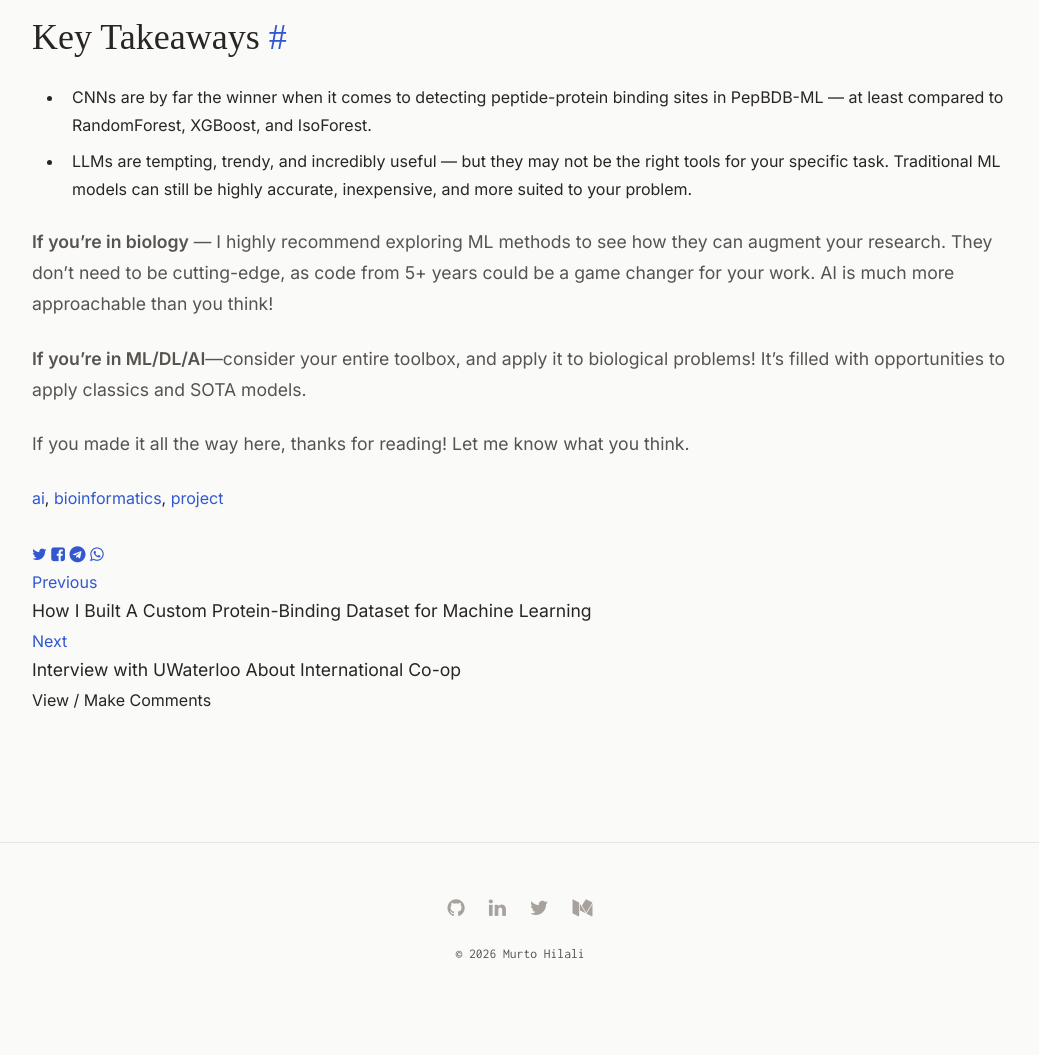
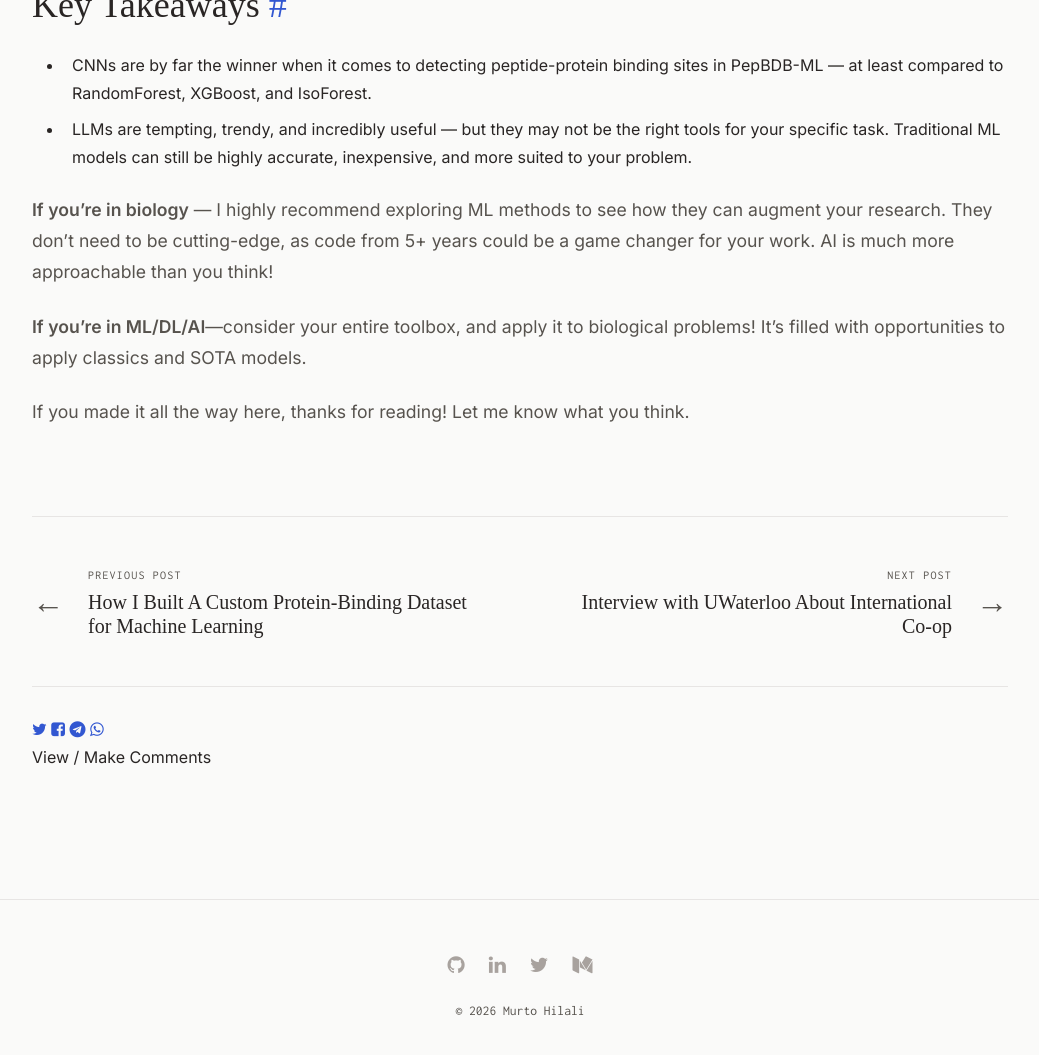
Before and after one commit to MurtoHilali/murtohilali.github.io, a Jekyll site: the page built from _posts/2024-08-31-benchmarking-peppi-models.md, in a window 1280 px wide and 1400 px high, scrolled down 19467 px, cut to the strip 329-1384 px from the top of the window. Shown: the whole strip, without its empty margins (120-1159 px from the left). Built offline with Jekyll 4.4.1, drawn with Linux system fonts in a browser that asks for light colours; some web fonts are replaced; before the commit the page ends 20809 px from its top, so only the background shows below that.

Commit message:
updating post nav

```diff
--- a/_layouts/post.html
+++ b/_layouts/post.html
@@ -2,49 +2,41 @@
 layout: default
 ---
 
-{% include backhead.html %}
+<div class="post">
+  <h1 class="title">{{ page.title }}</h1>
+  <p class="meta">
+    {{ page.date | date: "%B %-d, %Y" }}
+  </p>
 
-<section class="post">
-  <h1 class="title">{{ page.title }}</h1>
-  {% assign author = site.authors | where: 'short_name', page.author | first %}
-  {% if page.author %}
-    <div class="author-post">
-      <img class="author-post_avatar" src="{{ author.avatar }}" alt="">
-      <div>
-        <a href="{{ site.url }}{{ site.baseurl }}{{ author.url }}"><p class="author-post_p">{{ author.name }}</p></a>
-        {% assign minute=content | number_of_words | divided_by: 265 | plus: 1 %}
-        <time class="author-post_p" datetime="{{ page.date | date_to_xmlschema }}">{{ page.date | date: "%b %-d, %Y" }} •
-          {% if page.minute %} {{ page.minute }} {% else %} {{ minute }} {% endif %} min read</time>
+  {{ content }}
+</div>
+
+<div class="post-nav-minimal">
+  {% if page.previous.url %}
+    <a href="{{ site.url }}{{ site.baseurl }}{{ page.previous.url }}" class="nav-link-minimal">
+      <span class="minimal-arrow">←</span>
+      <div class="minimal-content">
+        <span class="minimal-label">Previous Post</span>
+        <span class="minimal-title">{{ page.previous.title }}</span>
       </div>
-    </div>
+    </a>
+  {% else %}
+    <div></div> <!-- Spacer -->
   {% endif %}
-  {{ content }}
-  <span class="meta">
-    {% for tag in page.tags %}
-    <a href="{{ site.url }}{{ site.baseurl }}/tag/{{tag}}">{{tag}}</a>{% unless forloop.last %}, {% endunless %}{% endfor %}
-  </span>
-</section>
+
+  {% if page.next.url %}
+    <a href="{{ site.url }}{{ site.baseurl }}{{ page.next.url }}" class="nav-link-minimal align-right">
+      <span class="minimal-arrow">→</span>
+      <div class="minimal-content">
+        <span class="minimal-label">Next Post</span>
+        <span class="minimal-title">{{ page.next.title }}</span>
+      </div>
+    </a>
+  {% else %}
+    <div></div> <!-- Spacer -->
+  {% endif %}
+</div>
 
 {% include share.html %}
 
-  <nav class="post-nav">
-    {% if page.previous %}
-    <a class="post-nav-item post-nav-prev" href="{{ page.previous | relative_url }}">
-      <div class="nav-arrow">Previous</div>
-      <span class="post-title">{{ page.previous.title }}</span>
-    </a>
-    {% endif %} {% if page.next %}
-    <a class="post-nav-item post-nav-next" href="{{ page.next | relative_url }}">
-      <div class="nav-arrow">Next</div>
-      <span class="post-title">{{ page.next.title }}</span>
-    </a>
-    {% endif %}
-
-  </nav>
 {% include disqus.html %}
-<script defer src="{{ site.url }}{{ site.baseurl }}/assets/js/applause-button.js"></script>
-
-{% assign gambar = page.content %}
-{% if gambar contains '<img ' %}
-	<script defer src="{{ site.url }}{{ site.baseurl }}/assets/js/zoom-image.js"></script>
-{% endif %}
--- a/_sass/_main.scss
+++ b/_sass/_main.scss
@@ -457,25 +457,25 @@ blockquote {
   /* Make full width and attach to bottom */
   width: 100%;
   padding: 1rem 1.5rem;
-  border-top: 1px solid rgba(255,255,255,0.15);
+  border-top: 1px solid rgba(255,255,255,0.25); /* Slightly lighter border */
 
   font-family: var(--font-mono);
   font-size: 0.8rem;
   color: #ffffff; /* Bright white text */
-  font-weight: 500; /* Bolder for visibility */
+  font-weight: 600; /* Bolder for visibility */
   display: flex;
   justify-content: space-between;
   align-items: center;
 
   /* The blur effect behind the footer */
-  background: rgba(0, 0, 0, 0.4); /* Darker tint for high contrast */
+  background: rgba(0, 0, 0, 0.35); /* Even darker tint for high contrast */
   backdrop-filter: blur(10px);
 
   /* Reset margins */
   margin: 0;
 
   /* Add shadow to text for readability on any background */
-  text-shadow: 0 1px 2px rgba(0,0,0,0.8);
+  text-shadow: 0 1px 3px rgba(0,0,0,0.9);
 }
 
 .p-24 { padding: 1.5rem !important; }
@@ -843,6 +843,84 @@ blockquote {
   transform: translateX(0);
 }
 
+/* MINIMALIST POST NAVIGATION */
+.post-nav-minimal {
+  display: flex;
+  justify-content: space-between;
+  align-items: center;
+  width: 100%;
+  padding: 3rem 0;
+  margin-top: 4rem;
+  border-top: 1px solid var(--border-color);
+  border-bottom: 1px solid var(--border-color);
+}
+
+.nav-link-minimal {
+  display: flex;
+  align-items: center;
+  gap: 1.5rem;
+  text-decoration: none;
+  color: var(--text-main);
+  transition: opacity 0.3s ease;
+  max-width: 45%;
+}
+
+.nav-link-minimal:hover {
+  opacity: 0.7;
+  text-decoration: none;
+}
+
+.minimal-arrow {
+  font-size: 2rem;
+  font-weight: 300;
+  color: var(--text-muted);
+  line-height: 1;
+}
+
+.minimal-content {
+  display: flex;
+  flex-direction: column;
+}
+
+.minimal-label {
+  font-size: 0.75rem;
+  font-family: var(--font-mono);
+  text-transform: uppercase;
+  letter-spacing: 0.1em;
+  color: var(--text-muted);
+  margin-bottom: 0.25rem;
+}
+
+.minimal-title {
+  font-family: var(--font-header);
+  font-size: 1.25rem;
+  line-height: 1.2;
+  font-weight: 500;
+}
+
+.align-right {
+  text-align: right;
+  flex-direction: row-reverse; /* Flip order for Next link */
+}
+
+@media (max-width: 640px) {
+  .post-nav-minimal {
+    flex-direction: column;
+    align-items: flex-start;
+    gap: 2rem;
+  }
+
+  .nav-link-minimal {
+    max-width: 100%;
+    width: 100%;
+  }
+
+  .align-right {
+    text-align: right;
+    flex-direction: row-reverse;
+  }
+}
+
 /* Theme Toggle Button Container */
 #theme-toggle {
   opacity: 0.65;
```
